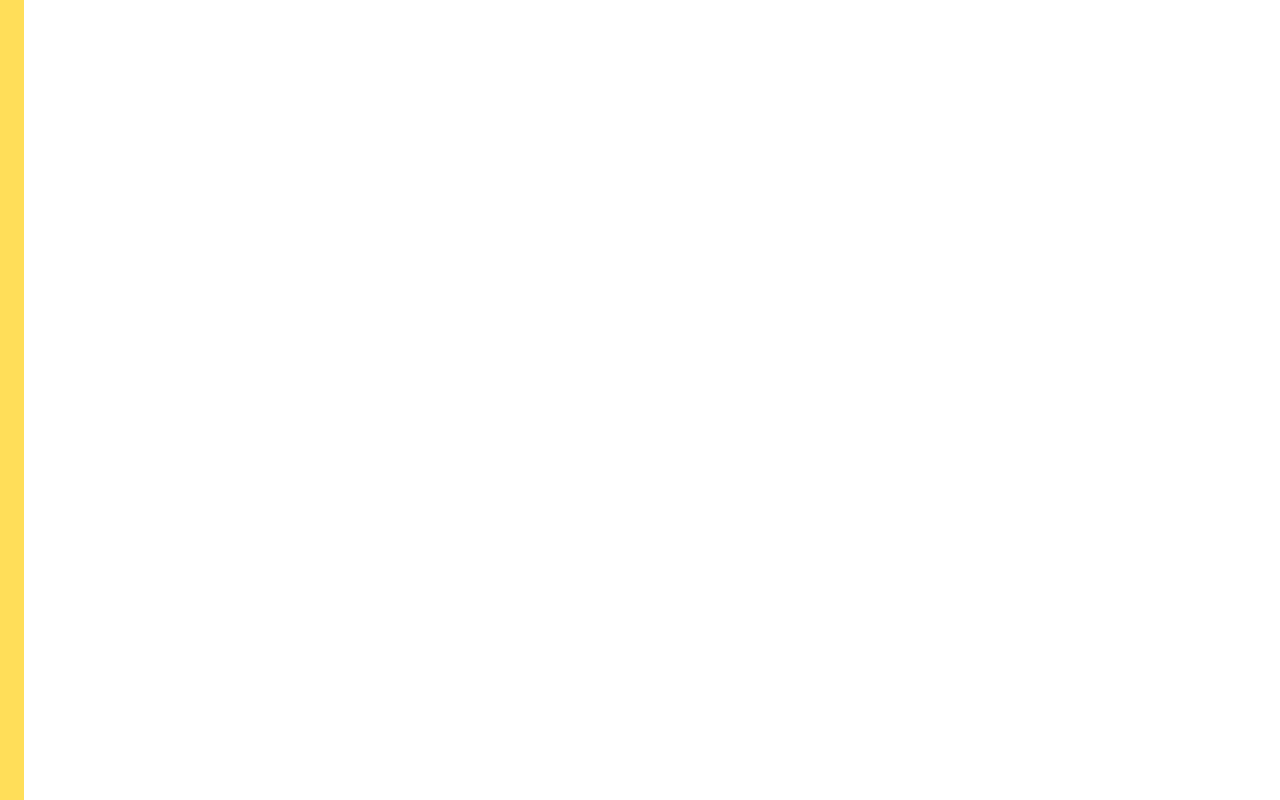
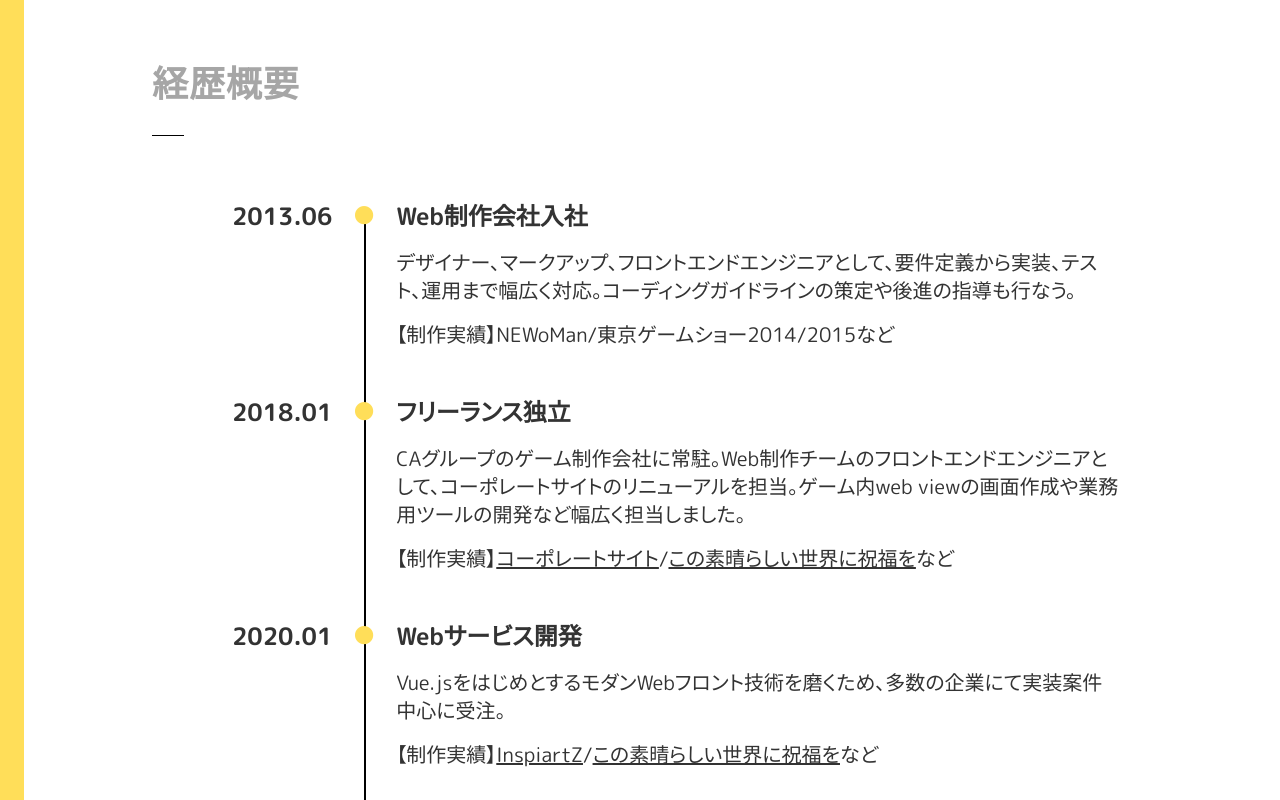
Before and after one commit to tomoko-okada77/portfolio2024, a Nuxt app: page /career in a window 1280 px wide. Before the commit this address had no page. Shown: the top 800 px of the page. Built offline with nearby package versions, Linux system fonts and the light colour scheme.

Commit message:
[add] 経歴、ツール、強みページ

```diff
--- a/app.vue
+++ b/app.vue
@@ -3,14 +3,32 @@
     {
       label: 'Home',
       to: '/',
+      page: 1
     },
     {
       label: 'プロフィール',
       to: '/profile',
+      page: 2
+    },
+    {
+      label: '経歴概要',
+      to: '/career',
+      page: 3
     },
     {
       label: 'スキル',
       to: '/skills',
+      page: 4
+    },
+    {
+      label: 'ツール',
+      to: '/tools',
+      page: 5
+    },
+    {
+      label: '強み',
+      to: '/strengths',
+      page: 6
     },
   ]
 </script>
--- a/components/atoms/Heading.vue
+++ b/components/atoms/Heading.vue
@@ -6,7 +6,7 @@ const props = defineProps<Props>();
 </script>
 
 <template>
-  <h2 class="heading mb-10 pt-4 md:pt-8 pb-8 font-bold text-secondary text-4xl tracking-wide">{{ text }}</h2>
+  <h2 class="heading mb-8 pt-4 md:pt-8 pb-8 font-bold text-secondary text-4xl tracking-wide">{{ text }}</h2>
 </template>
 
 <style lang="scss" scoped>
--- a/components/templates/PageTemplate.vue
+++ b/components/templates/PageTemplate.vue
@@ -7,7 +7,7 @@ const props = defineProps<Props>();
 
 <template>
   <Heading :text="heading"></Heading>
-  <div class="md:p-12 md:ml-16">
+  <div class="md:p-8 md:ml-12">
     <slot />
   </div>
 </template>
--- /dev/null
+++ b/data/career.json
@@ -0,0 +1,54 @@
+{
+  "lists": [
+    {
+      "date": "2013.06",
+      "title": "Web制作会社入社",
+      "description": "デザイナー、マークアップ、フロントエンドエンジニアとして、要件定義から実装、テスト、運用まで幅広く対応。コーディングガイドラインの策定や後進の指導も行なう。",
+      "productions": [
+        {
+          "name": "NEWoMan",
+          "url": null
+        },
+        {
+          "name": "東京ゲームショー2014/2015",
+          "url": null
+        }
+      ]
+    },
+    {
+      "date": "2018.01",
+      "title": "フリーランス独立",
+      "description": "CAグループのゲーム制作会社に常駐。Web制作チームのフロントエンドエンジニアとして、コーポレートサイトのリニューアルを担当。ゲーム内web viewの画面作成や業務用ツールの開発など幅広く担当しました。",
+      "productions": [
+        {
+          "name": "コーポレートサイト",
+          "url": "https://www.sumzap.co.jp/"
+        },
+        {
+          "name": "この素晴らしい世界に祝福を",
+          "url": "https://konosubafd.jp/"
+        }
+      ]
+    },
+    {
+      "date": "2020.01",
+      "title": "Webサービス開発",
+      "description": "Vue.jsをはじめとするモダンWebフロント技術を磨くため、多数の企業にて実装案件中心に受注。",
+      "productions": [
+        {
+          "name": "InspiartZ",
+          "url": "https://inspiart-z.com/"
+        },
+        {
+          "name": "この素晴らしい世界に祝福を",
+          "url": "https://konosubafd.jp/"
+        }
+      ]
+    },
+    {
+      "date": "2024.07",
+      "title": "現在",
+      "description": "クライアントワークを受注する傍ら、オンラインスクールにて英語とPHPを学習中"
+    }
+  ]
+}
--- /dev/null
+++ b/data/tools.json
@@ -0,0 +1,52 @@
+{
+  "lists": [
+    {
+      "name": "Docker"
+    },
+    {
+      "name": "Git"
+    },
+    {
+      "name": "Sourcetree"
+    },
+    {
+      "name": "Jest"
+    },
+    {
+      "name": "Storybook"
+    },
+    {
+      "name": "Vuetify"
+    },
+    {
+      "name": "Tailwind"
+    },
+    {
+      "name": "AdobeXD"
+    },
+    {
+      "name": "AdobePhotoshop"
+    },
+    {
+      "name": "Figma"
+    },
+    {
+      "name": "Backlog"
+    },
+    {
+      "name": "Jira"
+    },
+    {
+      "name": "Asana"
+    },
+    {
+      "name": "Notion"
+    },
+    {
+      "name": "Slack"
+    },
+    {
+      "name": "Discord"
+    }
+  ]
+}
--- /dev/null
+++ b/pages/career.vue
@@ -0,0 +1,67 @@
+<script setup lang="ts">
+import data from '../data/career.json'
+</script>
+
+<template>
+  <Transition>
+    <div>
+      <PageTemplate :heading="'経歴概要'">
+        <section v-for="career in data.lists" class="section mb-12 flex text-2xl">
+          <div class="date mr-8 font-semibold">
+            {{ career.date }}
+          </div>
+          <div class="career pl-8">
+            <h3 class="title mb-4 font-semibold">{{ career.title }}</h3>
+            <p class="text-xl">{{ career.description }}</p>
+            <div v-if="career.productions" class="mt-4 flex items-center text-xl">
+              【制作実績】
+              <ul class="flex">
+                <li v-for="(product, i) in career.productions">
+                  <template v-if="product.url">
+                    <a :href="product.url" class="underline">
+                      {{ product.name }}
+                    </a>
+                  </template>
+                  <template v-else>
+                    {{ product.name }}
+                  </template>
+                  <template v-if="i + 1 < career.productions.length">/</template>
+                </li>
+              </ul>
+              など
+            </div>
+          </div>
+        </section>
+      </PageTemplate>
+    </div>
+  </Transition>
+</template>
+
+<style lang="scss" scoped>
+.section {
+  &:not(:last-of-type) .career {
+    position: relative;
+    &::after {
+      content: "";
+      position: absolute;
+      top: 16px;
+      left: 0;
+      width: 2px;
+      height: calc(100% + 40px);
+      background: #000;
+    }
+  }
+  .title {
+    position: relative;
+    &::before{
+      content: "⚫︎";
+      position: absolute;
+      top: 0px;
+      left: -48px;
+      font-size: 36px;
+      color: var(--color-primary);
+      z-index: 1;
+    }
+  }
+}
+</style>
--- a/pages/index.vue
+++ b/pages/index.vue
@@ -13,7 +13,6 @@ definePageMeta({
         <div class="mt-16 flex justify-center">
           <Button to="/profile" label="プロフィール" />
         </div>
-        <!-- <NuxtLink to="/profile">profile</NuxtLink> -->
       </div>
     </div>
   </Transition>
--- /dev/null
+++ b/pages/strengths.vue
@@ -0,0 +1,28 @@
+<script setup lang="ts">
+import data from '../data/tools.json'
+</script>
+
+<template>
+  <Transition>
+    <div>
+      <PageTemplate :heading="'強み'">
+        <p class="mt-12 font-semibold text-2xl tracking-wider leading-10">
+          多数のプロジェクトに携わった経験から、<br>
+          様々なアプローチで<br>
+          問題を解決する能力を身に付けてまいりました。<br>
+          スピーディーにキャッチアップを行ない、<br>
+          新しい環境に順応する事ができると自負しております。<br>
+          <br>
+          また、これまでに培ったコミュニケーション能力を活かし、<br>
+          自発的にプロダクトの成長に携わってまいりたいと思います
+        </p>
+      </PageTemplate>
+    </div>
+  </Transition>
+</template>
+
+<style scoped>
+.flex-wrap {
+  flex-wrap: wrap;
+}
+</style>
--- /dev/null
+++ b/pages/tools.vue
@@ -0,0 +1,24 @@
+<script setup lang="ts">
+import data from '../data/tools.json'
+</script>
+
+<template>
+  <Transition>
+    <div>
+      <PageTemplate :heading="'ツール'">
+        <ul class="flex flex-wrap">
+          <li v-for="(tool, i) in data.lists" :key="tool.name" class="mb-10 font-semibold text-2xl tracking-wider">
+            {{ tool.name }}
+            <template v-if="i + 1 < data.lists.length">/</template>
+          </li>
+        </ul>
+      </PageTemplate>
+    </div>
+  </Transition>
+</template>
+
+<style scoped>
+.flex-wrap {
+  flex-wrap: wrap;
+}
+</style>
--- a/tailwind.config.js
+++ b/tailwind.config.js
@@ -17,6 +17,9 @@ export default {
     extend: {
       borderRadius: {
         '4xl': '2rem',
+      },
+      lineHeight: {
+        '10': '3.5rem'
       }
     },
   },
```
